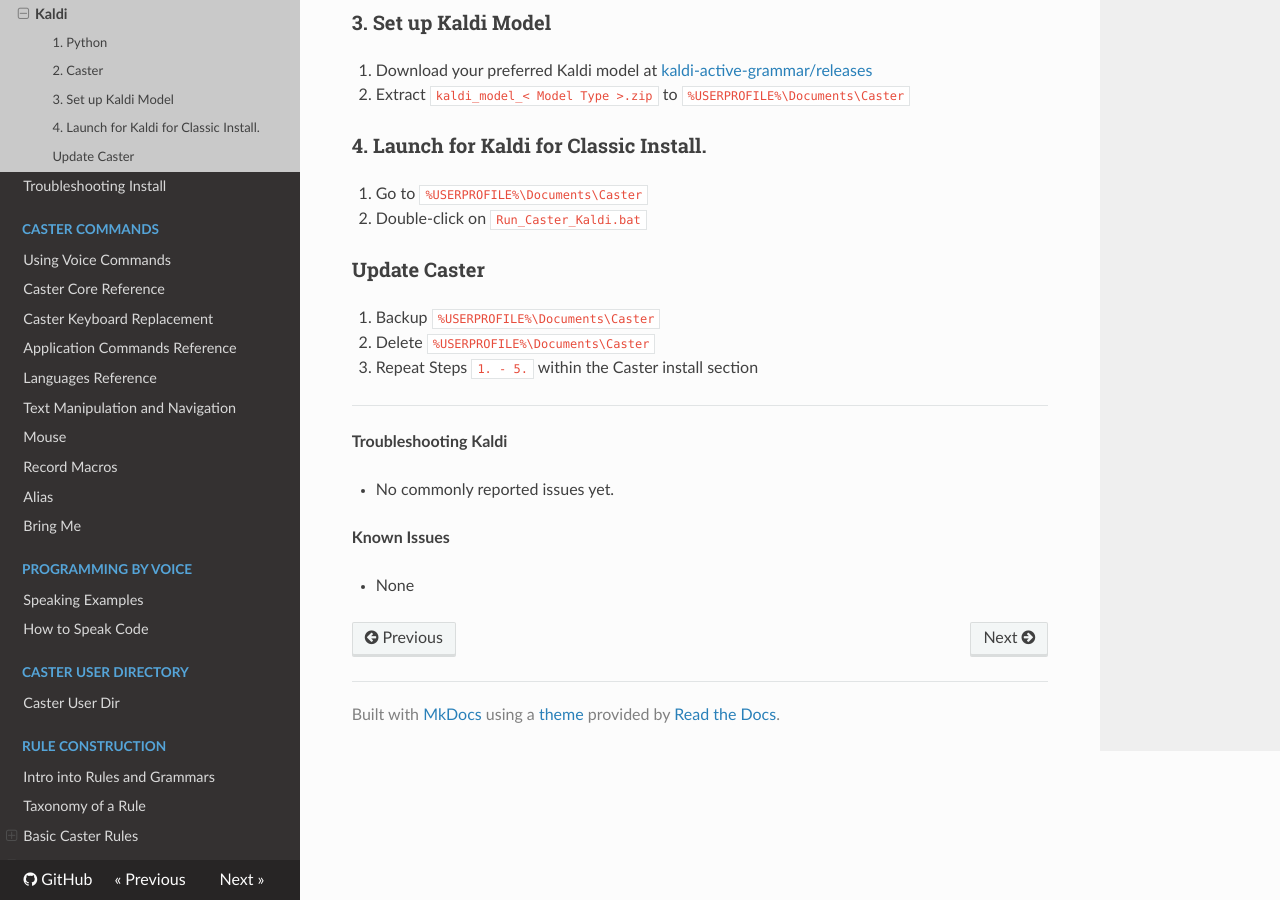
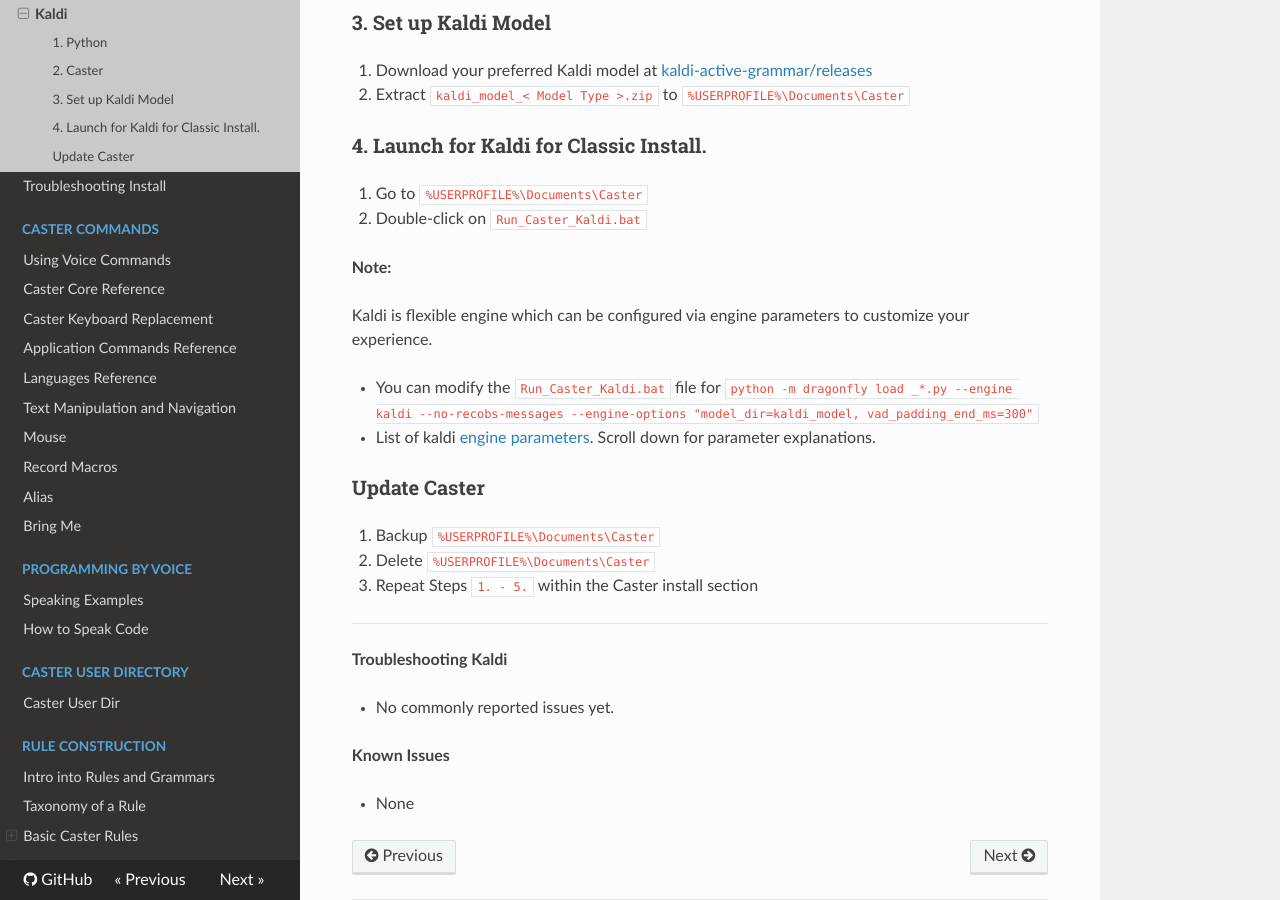
Before and after one commit to dictation-toolbox/Caster, an MkDocs documentation site: the page built from docs/readthedocs/Installation/Windows/Kaldi_Windows.md, in a window 1280 px wide and 900 px high, scrolled down 836 px. Built offline with MkDocs 1.6.1, drawn with Linux system fonts in a browser that asks for light colours; nearby versions of some CDN libraries; comment, search, counter and statistics services are not loaded.

Commit message:
Add Kaldi engine parameter documentation
Include engine parameters in Run_Caster_Kaldi.bat

```diff
--- a/docs/readthedocs/Installation/Windows/Kaldi_Windows.md
+++ b/docs/readthedocs/Installation/Windows/Kaldi_Windows.md
@@ -23,13 +23,20 @@ Be sure the `wheel` package is installed. It can be installed with `pip install
 ### 3. Set up Kaldi Model
 
 1. Download your preferred Kaldi model at [kaldi-active-grammar/releases](https://github.com/daanzu/kaldi-active-grammar/releases)
-
 2. Extract `kaldi_model_< Model Type >.zip` to  `%USERPROFILE%\Documents\Caster`
 
 ### 4. Launch for Kaldi  for Classic Install.
 
 1. Go to `%USERPROFILE%\Documents\Caster`
 2. Double-click on `Run_Caster_Kaldi.bat`
+
+**Note:**
+
+ Kaldi is flexible engine which can be configured via engine parameters to customize your experience.
+
+- You can modify the `Run_Caster_Kaldi.bat` file for  `python -m dragonfly load _*.py --engine kaldi --no-recobs-messages --engine-options "model_dir=kaldi_model, vad_padding_end_ms=300"`
+
+- List of kaldi [engine parameters](https://dragonfly2.readthedocs.io/en/latest/kaldi_engine.html#engine-configuration). Scroll down for parameter explanations.
 
 ### Update Caster
 
```
Also changed, not shown: 1 other file.
